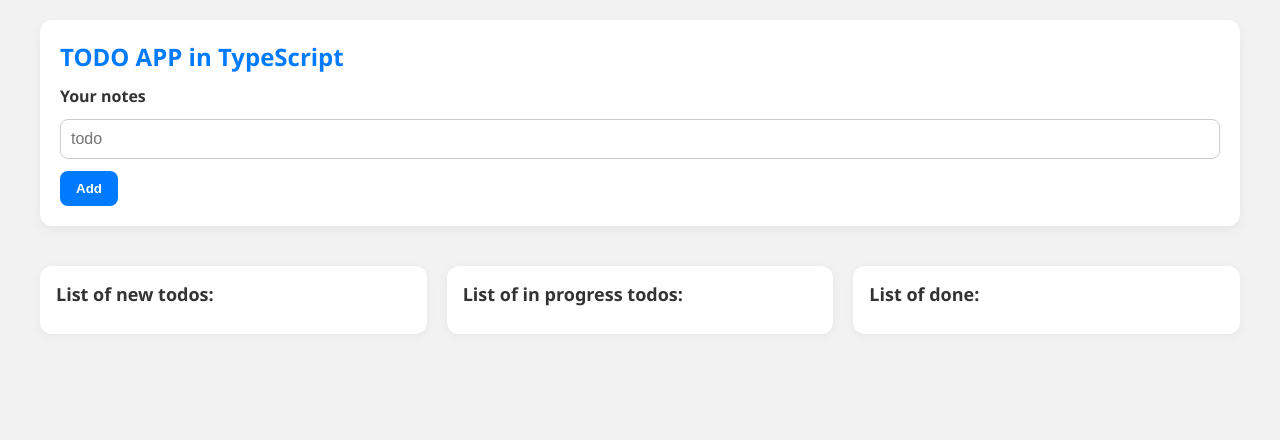
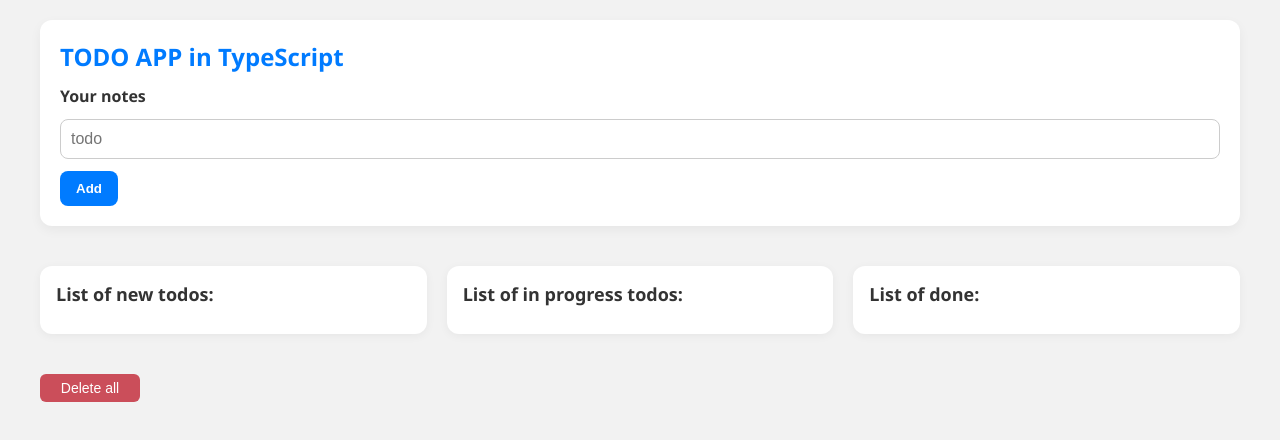
Before and after one commit to karolina-rachuta/todo_ts, a React (Create React App) app: page / in a window 1280 px wide. Shown: the top 440 px of the page. Built offline with nearby package versions, Linux system fonts and the light colour scheme.

Commit message:
adding delete all tasks

```diff
--- a/src/App.css
+++ b/src/App.css
@@ -192,3 +192,20 @@ body {
         width: 100%;
     }
 }
+
+.deleteAll {
+    background-color: #cb4e5a;
+    color: white;
+    padding: 6px 10px;
+    border: none;
+    border-radius: 6px;
+    cursor: pointer;
+    font-size: 14px;
+    width: 100px;
+    transition: background-color 0.2s ease, transform 0.1s ease;
+}
+
+.deleteAll:hover {
+    background-color: #c82333;
+    transform: translateY(-1px);
+}
--- a/src/App.tsx
+++ b/src/App.tsx
@@ -20,7 +20,7 @@ type SelectedTasks = Record<string, boolean>
 function App() {
     const [task, setTask] = useState<Task | null>(null);
     const [existingTasks, setExistingTasks] = useState<Task[]>([]);
-    const [selectedTasks, setSelectedTasks] = useState<SelectedTasks>({});
+    //const [selectedTasks, setSelectedTasks] = useState<SelectedTasks>({});
 
 
 
@@ -48,8 +48,8 @@ function App() {
         setExistingTasks(prev => prev.filter((task) => task.id !== idToDelete)); //what is the difference // based on what was previously there
     }
 
-    function handleSelectAll() {
-
+    function handleDeleteAll() {
+        setExistingTasks([])
     }
 
     return (
@@ -129,7 +129,9 @@ function App() {
                         ))}
                     </ul>
                 </div>
+
             </div>
+            <button type="button" className="deleteAll" onClick={handleDeleteAll}>Delete all</button>
         </div>
     );
 }
```
